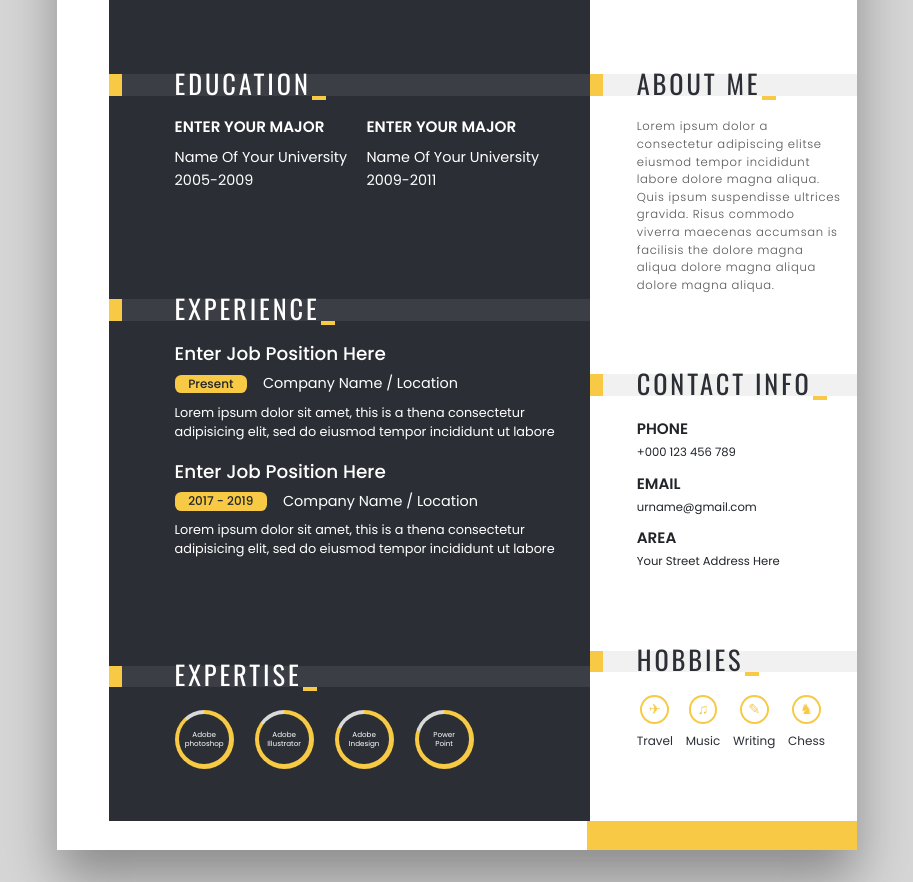
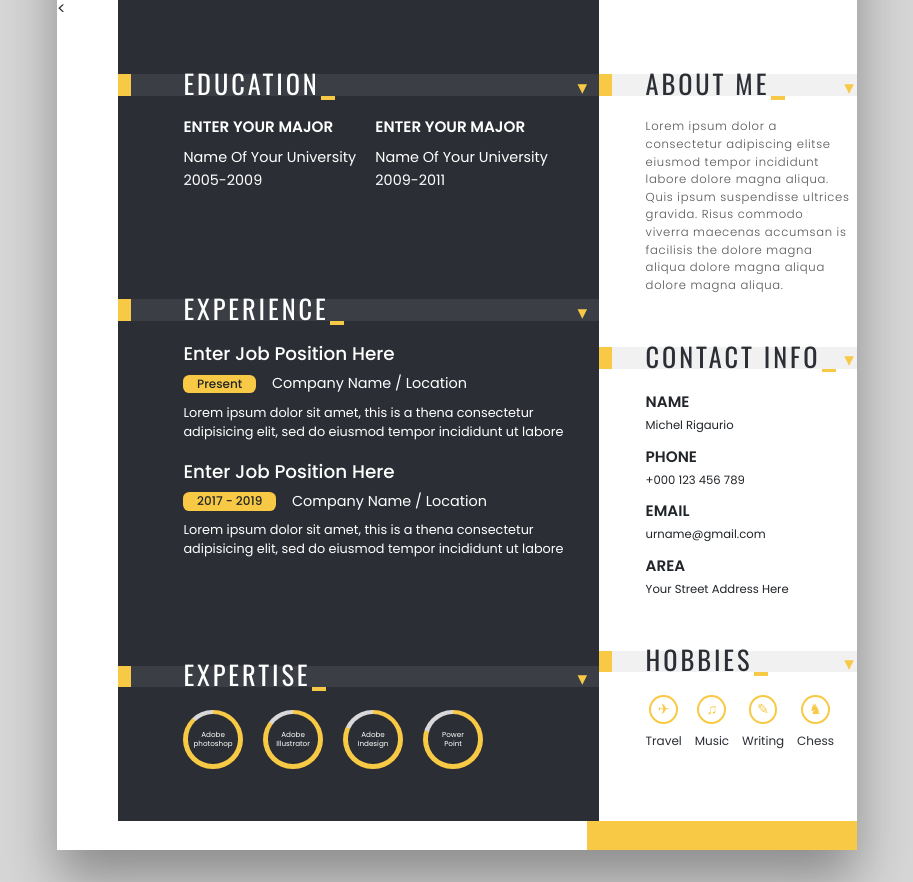
Before and after one commit to mykolaychukyuliya-jpg/pm_22_10, a website: page src/app/index.html in a window 1280 px wide. Shown: the part 312-1194 px from the top of the page, without its empty margins (183-1096 px from the left). Drawn offline with nearby package versions, Linux system fonts and the light colour scheme; files that its build step writes are made by us from their sources.

Commit message:
Лаба 4: JavaScript, DOM

```diff
--- a/src/app/components/_main.html
+++ b/src/app/components/_main.html
@@ -1,9 +1,12 @@
-<main class="col-8">
+<<main class="col-8">
     <div class="panel-dark h-100 d-flex flex-column justify-content-between">
 
         <section>
-            <h2 class="sec-title"><span>Education</span></h2>
-            <div class="content">
+            <h2 class="sec-title">
+                <span>Education</span>
+                <button type="button" class="arrow" data-target="educationContent" aria-expanded="true" aria-label="Показати або сховати освіту">&#9662;</button>
+            </h2>
+            <div class="content" id="educationContent">
                 <div class="row g-0">
                     <div class="col-6">
                         <h3 class="item-title">Enter your major</h3>
@@ -18,39 +21,19 @@
         </section>
 
         <section>
-            <h2 class="sec-title"><span>Experience</span></h2>
-            <div class="content">
-                <div class="card job-card">
-                    <div class="card-body">
-                        <h3 class="card-title">Enter Job Position Here</h3>
-                        <div class="meta d-flex align-items-center gap-3">
-                            <span class="badge bg-warning text-dark">Present</span>
-                            <span>Company Name / Location</span>
-                        </div>
-                        <p class="card-text">Lorem ipsum dolor sit amet, this is a thena consectetur adipisicing elit, sed do eiusmod tempor incididunt ut labore</p>
-                    </div>
-                </div>
-                <div class="card job-card">
-                    <div class="card-body">
-                        <h3 class="card-title">Enter Job Position Here</h3>
-                        <div class="meta d-flex align-items-center gap-3">
-                            <span class="badge bg-warning text-dark">2017 - 2019</span>
-                            <span>Company Name / Location</span>
-                        </div>
-                        <p class="card-text">Lorem ipsum dolor sit amet, this is a thena consectetur adipisicing elit, sed do eiusmod tempor incididunt ut labore</p>
-                    </div>
-                </div>
-            </div>
+            <h2 class="sec-title">
+                <span>Experience</span>
+                <button type="button" class="arrow" data-target="experienceList" aria-expanded="true" aria-label="Показати або сховати досвід">&#9662;</button>
+            </h2>
+            <div class="content" id="experienceList"></div>
         </section>
 
         <section>
-            <h2 class="sec-title"><span>Expertise</span></h2>
-            <div class="content d-flex circles">
-                <div class="circle" style="--p:88"><span>Adobe<br>photoshop</span></div>
-                <div class="circle" style="--p:85"><span>Adobe<br>Illustrator</span></div>
-                <div class="circle" style="--p:82"><span>Adobe<br>Indesign</span></div>
-                <div class="circle" style="--p:80"><span>Power<br>Point</span></div>
-            </div>
+            <h2 class="sec-title">
+                <span>Expertise</span>
+                <button type="button" class="arrow" data-target="skillsList" aria-expanded="true" aria-label="Показати або сховати навички">&#9662;</button>
+            </h2>
+            <div class="content d-flex circles" id="skillsList"></div>
         </section>
 
     </div>
--- a/src/app/components/_sidebar.html
+++ b/src/app/components/_sidebar.html
@@ -1,15 +1,22 @@
 <aside class="col-4 side-col d-flex flex-column justify-content-between">
 
     <section>
-        <h2 class="sec-title"><span>About me</span></h2>
-        <div class="content">
+        <h2 class="sec-title">
+            <span>About me</span>
+            <button type="button" class="arrow" data-target="aboutContent" aria-expanded="true" aria-label="Показати або сховати блок про мене">&#9662;</button>
+        </h2>
+        <div class="content" id="aboutContent">
             <p class="about-text">Lorem ipsum dolor a consectetur adipiscing elitse eiusmod tempor incididunt labore dolore magna aliqua. Quis ipsum suspendisse ultrices gravida. Risus commodo viverra maecenas accumsan is facilisis the dolore magna aliqua dolore magna aliqua dolore magna aliqua.</p>
         </div>
     </section>
 
     <section>
-        <h2 class="sec-title"><span>Contact info</span></h2>
-        <ul class="list-group list-group-flush content contact-list">
+        <h2 class="sec-title">
+            <span>Contact info</span>
+            <button type="button" class="arrow" data-target="contactContent" aria-expanded="true" aria-label="Показати або сховати контакти">&#9662;</button>
+        </h2>
+        <ul class="list-group list-group-flush content contact-list" id="contactContent">
+            <li class="list-group-item"><strong>Name</strong><span id="personName"></span></li>
             <li class="list-group-item"><strong>Phone</strong><span>+000 123 456 789</span></li>
             <li class="list-group-item"><strong>Email</strong><span>urname@gmail.com</span></li>
             <li class="list-group-item"><strong>Area</strong><span>Your Street Address Here</span></li>
@@ -17,8 +24,11 @@
     </section>
 
     <section>
-        <h2 class="sec-title"><span>Hobbies</span></h2>
-        <div class="content d-flex hobbies-row">
+        <h2 class="sec-title">
+            <span>Hobbies</span>
+            <button type="button" class="arrow" data-target="hobbiesContent" aria-expanded="true" aria-label="Показати або сховати хобі">&#9662;</button>
+        </h2>
+        <div class="content d-flex hobbies-row" id="hobbiesContent">
             <div class="hobby"><button type="button" class="btn btn-outline-warning rounded-circle hobby-btn">✈</button><small>Travel</small></div>
             <div class="hobby"><button type="button" class="btn btn-outline-warning rounded-circle hobby-btn">♫</button><small>Music</small></div>
             <div class="hobby"><button type="button" class="btn btn-outline-warning rounded-circle hobby-btn">✎</button><small>Writing</small></div>
--- a/src/app/js/main.js
+++ b/src/app/js/main.js
@@ -1 +1,94 @@
 console.log('gj');
+// Дані
+const fullName = 'Michel Rigaurio';
+
+const experience = [
+    {
+        position: 'Enter Job Position Here',
+        period: 'Present',
+        company: 'Company Name / Location',
+        description: 'Lorem ipsum dolor sit amet, this is a thena consectetur adipisicing elit, sed do eiusmod tempor incididunt ut labore'
+    },
+    {
+        position: 'Enter Job Position Here',
+        period: '2017 - 2019',
+        company: 'Company Name / Location',
+        description: 'Lorem ipsum dolor sit amet, this is a thena consectetur adipisicing elit, sed do eiusmod tempor incididunt ut labore'
+    }
+];
+
+const skills = [
+    { name: 'Adobe photoshop', level: 88 },
+    { name: 'Adobe Illustrator', level: 85 },
+    { name: 'Adobe Indesign', level: 82 },
+    { name: 'Power Point', level: 80 }
+];
+
+// Завдання 1: ім'я користувача
+function setPersonName(name) {
+    const element = document.getElementById('personName');
+    if (element) {
+        element.textContent = name; // текст, без вставлення HTML
+    }
+}
+
+//  Завдання 2: стрілки, що згортають блоки
+function initToggles() {
+    const arrows = document.querySelectorAll('.arrow');
+
+    arrows.forEach(function (arrow) {
+        arrow.addEventListener('click', function () {
+            const target = document.getElementById(arrow.dataset.target);
+            if (!target) return;
+
+            target.classList.toggle('is-hidden');   // показати / сховати контент
+            arrow.classList.toggle('rotated');      // повернути стрілку
+            arrow.setAttribute('aria-expanded', !target.classList.contains('is-hidden'));
+        });
+    });
+}
+
+//  Завдання 3: генерація розмітки з масивів
+function renderExperience(list) {
+    const container = document.getElementById('experienceList');
+    if (!container) return;
+
+    container.innerHTML = ''; // очищаємо перед вставленням
+
+    const markup = list.map(function (job) {
+        return '<div class="card job-card">' +
+            '<div class="card-body">' +
+            '<h3 class="card-title">' + job.position + '</h3>' +
+            '<div class="meta d-flex align-items-center gap-3">' +
+            '<span class="badge bg-warning text-dark">' + job.period + '</span>' +
+            '<span>' + job.company + '</span>' +
+            '</div>' +
+            '<p class="card-text">' + job.description + '</p>' +
+            '</div>' +
+            '</div>';
+    }).join('');
+
+    container.insertAdjacentHTML('beforeend', markup);
+}
+
+function renderSkills(list) {
+    const container = document.getElementById('skillsList');
+    if (!container) return;
+
+    container.innerHTML = '';
+
+    const markup = list.map(function (skill) {
+        const label = skill.name.replace(' ', '<br>'); // перенос рядка в кружку
+        return '<div class="circle" style="--p:' + skill.level + '"><span>' + label + '</span></div>';
+    }).join('');
+
+    container.insertAdjacentHTML('beforeend', markup);
+}
+
+// Запуск після завантаження документа
+document.addEventListener('DOMContentLoaded', function () {
+    setPersonName(fullName);
+    renderExperience(experience);
+    renderSkills(skills);
+    initToggles();
+});
--- a/src/app/scss/_content.scss
+++ b/src/app/scss/_content.scss
@@ -2,6 +2,9 @@
 @use 'mixins' as *;
 
 .panel-dark {
+  flex: 1 1 auto;
+  height: auto !important;
+  gap: $u * 3;
   margin-left: $panel-offset;
   padding: $u * 9.7 0 $u * 6.5;
   background: $dark;
--- /dev/null
+++ b/src/app/scss/_interactive.scss
@@ -0,0 +1,28 @@
+@use 'variables' as *;
+
+.is-hidden { display: none !important; }
+
+//згортання щоб блоки підходили одне до одного
+.panel-dark:has(.is-hidden),
+.side-col:has(.is-hidden) {
+  justify-content: flex-start !important;
+  gap: $u * 5;
+}
+
+// стрілка в заголовку розділу
+.arrow {
+  position: relative;
+  z-index: 2;
+  margin-left: auto;
+  margin-right: $u * 1.5;
+  padding: 0;
+  border: 0;
+  background: none;
+  color: $yellow;
+  font-size: $u * 2.4;
+  line-height: 1;
+  cursor: pointer;
+  transition: transform .25s ease;
+
+  &.rotated { transform: rotate(180deg); }
+}
--- a/src/app/scss/_sidebar.scss
+++ b/src/app/scss/_sidebar.scss
@@ -2,11 +2,15 @@
 @use 'mixins' as *;
 
 .side-col {
+  gap: $u * 3;
   padding: $u * 9.7 0 $u * 8.8;
 
   .sec-title { @include sec-title($light, $dark, $u * 5.8); }
   .content { padding: 0 $u * 2 0 $u * 5.8; }
 }
+
+  .sec-title { @include sec-title($light, $dark, $u * 5.8); }
+  .content { padding: 0 $u * 2 0 $u * 5.8; }
 
 .about-text {
   font-weight: 300;
--- a/src/app/scss/main.scss
+++ b/src/app/scss/main.scss
@@ -4,6 +4,7 @@
 @use 'content';
 @use 'sidebar';
 @use 'footer';
+@use 'interactive';
 
 body {
   background: #d6d6d6;
@@ -29,7 +30,14 @@ h1, h2, h3, p, ul { @extend %no-margin; }
   overflow: hidden;
 }
 
-.resume-body { min-height: $u * 103; }
+// колонки завжди в один ряд, темна панель тягнеться на всю висоту
+.resume-body {
+  min-height: $u * 103;
+  flex-wrap: nowrap;
+
+  > main { display: flex; min-width: 0; }
+  > aside { min-width: 0; }
+}
 
 @media print {
   body { background: $white; padding: 0; }
```
